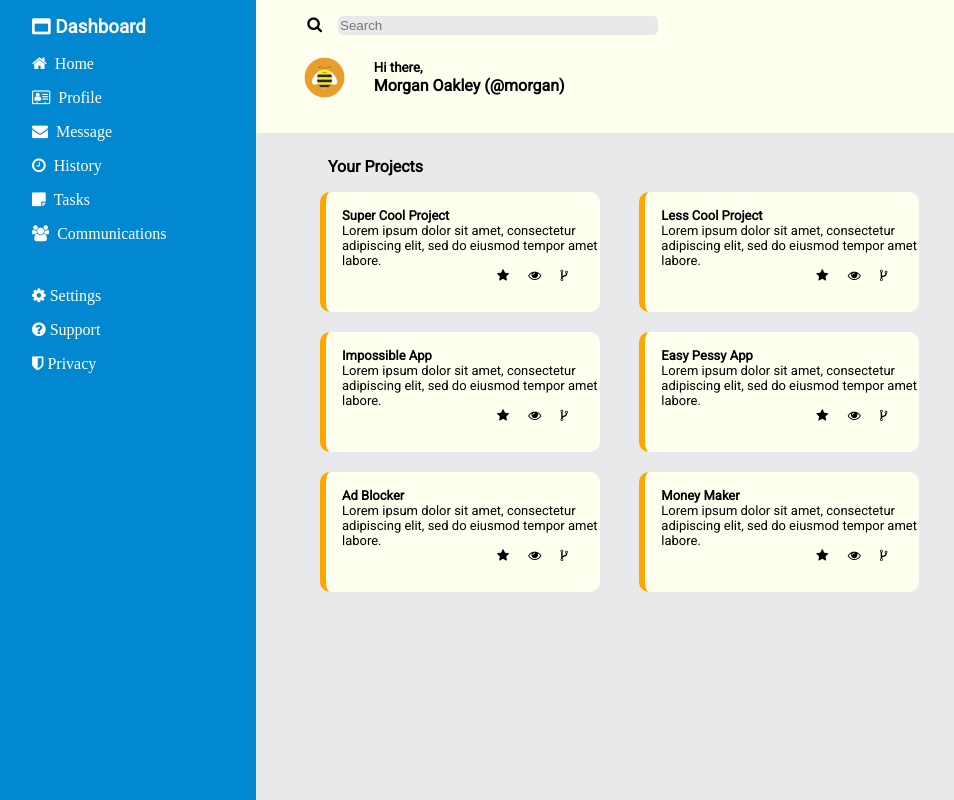
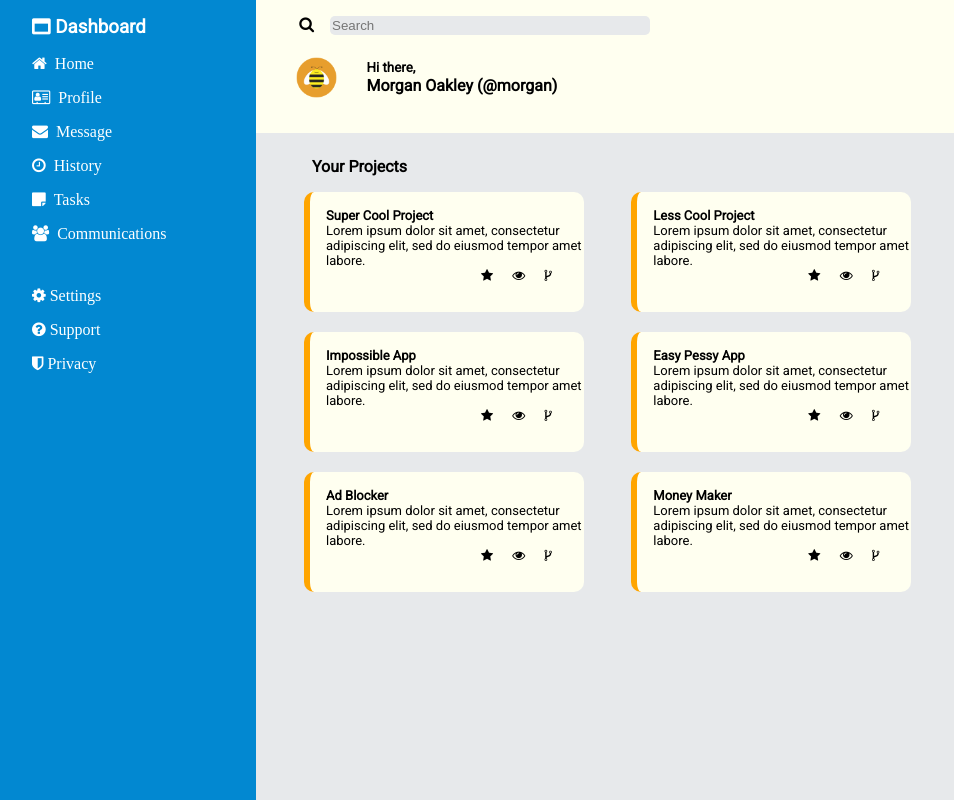
Before and after one commit to shada12/Admin-Dashboard, a plain HTML site: page index.html in a window 1280 px wide. Shown: the full height of the page, 0-954 px from the left. Drawn offline with Linux system fonts and the light colour scheme.

Commit message:
Update style.css

```diff
--- a/style.css
+++ b/style.css
@@ -105,13 +105,13 @@ body {
   grid-column: 3/4;
   grid-row: 1/5;
 }
-/**/
+
 .cards1 {
   display: grid;
   grid-template-rows: repeat(3, 120px);
   grid-template-columns: repeat(auto-fit, minmax(15rem, 1fr));
   grid-row-gap: 20px;
-  padding-left: 4rem;
+  padding-left: 3rem;
   font-size: small;
   grid-column-gap: 30px;
 }
@@ -202,7 +202,7 @@ body {
 }
 
 .main-content .submain-content1 h4 {
-  margin-left: 4.5rem;
+  margin-left: 3.5rem;
   padding-bottom: 1rem;
 }
 
@@ -229,11 +229,11 @@ body {
   grid-template-rows: 1fr;
   grid-template-columns: 1fr;
 }
-/**/
+
 .header .div1 .subdiv1 {
   grid-column: 1/3;
   grid-row: 1/2;
-  padding-left: 3.2rem;
+  padding-left: 2.7rem;
   padding-top: 1rem;
 }
 
@@ -253,11 +253,11 @@ body {
   display: grid;
   grid-template-rows: 1fr;
 }
-/**/
+
 .header .div2 .subdiv1 {
   grid-column: 1/2;
   grid-row: 1/2;
-  padding-left: 2.5rem;
+  padding-left: 2rem;
 }
 
 .header .div2 .subdiv2 {
```
